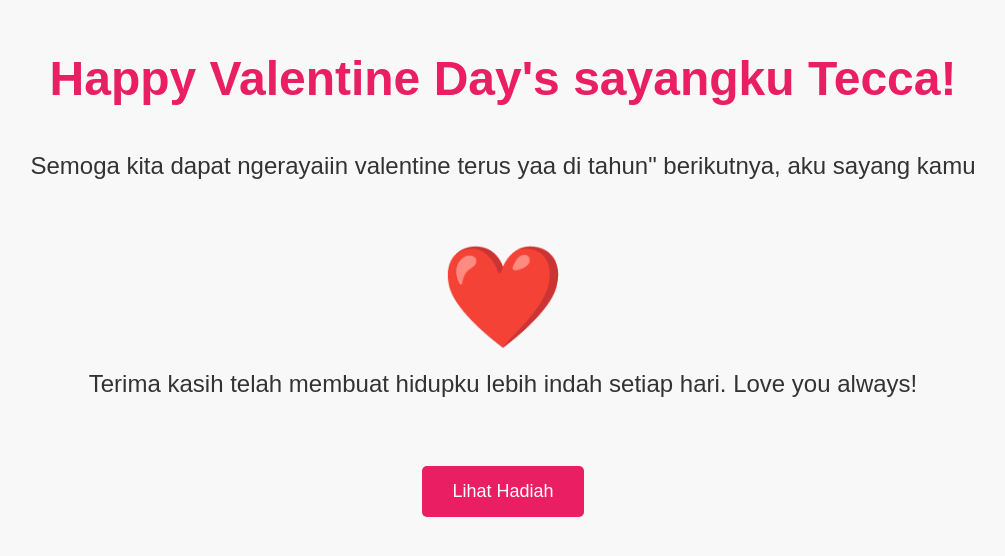
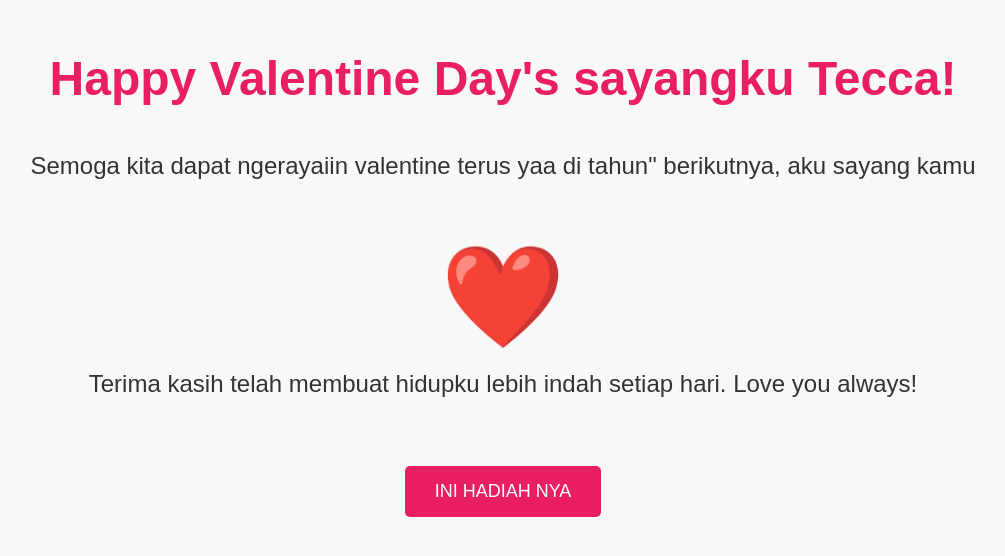
Before and after one commit to crypton25/SayangTecca, a plain HTML site: page index.html in a window 1280 px wide. Shown: the part 126-682 px from the top of the page, without its empty margins (137-1142 px from the left). Drawn offline with Linux system fonts and the light colour scheme.

Commit message:
Update index.html

```diff
--- a/index.html
+++ b/index.html
@@ -58,7 +58,7 @@
         <p>Semoga kita dapat ngerayaiin valentine terus yaa di tahun" berikutnya, aku sayang kamu</p>
         <div class="heart">&#10084;&#65039;</div>
         <p>Terima kasih telah membuat hidupku lebih indah setiap hari. Love you always!</p>
-        <a href="https://www.example.com" class="button">Lihat Hadiah</a>
+        <a href="https://drive.google.com/file/d/1EaTo6rdl05rTD4Z0MIyZsCZjyEj-fUEp/view?usp=drivesdk" class="button">INI HADIAH NYA</a>
     </div>
 </body>
 </html>
```
